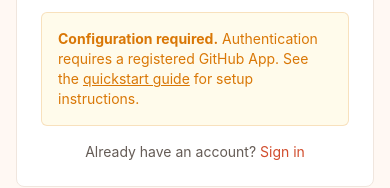
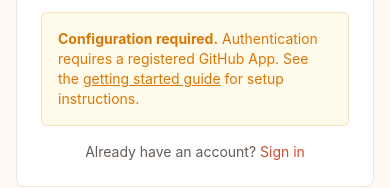
Before and after one commit to Nitish-1303/Patchversion, a Next.js app in the folder packages/site/: page /signup in a window 390 px wide. Shown: the part 335-523 px from the top of the page. Built offline with nearby package versions, Linux system fonts and the light colour scheme.

Commit message:
Unify site chrome, add mobile menu, fix links, mobile overflow and docs accuracy

```diff
--- a/packages/site/src/app/signup/page.tsx
+++ b/packages/site/src/app/signup/page.tsx
@@ -23,7 +23,7 @@
           <div className="bg-warning-bg border border-warning/20 rounded-md p-4">
             <p className="text-sm text-warning">
               <strong>Configuration required.</strong> Authentication requires a registered
-              GitHub App. See the <a href="/docs/quickstart" className="underline">quickstart guide</a> for
+              GitHub App. See the <a href="/docs/getting-started" className="underline">getting started guide</a> for
               setup instructions.
             </p>
           </div>
```
